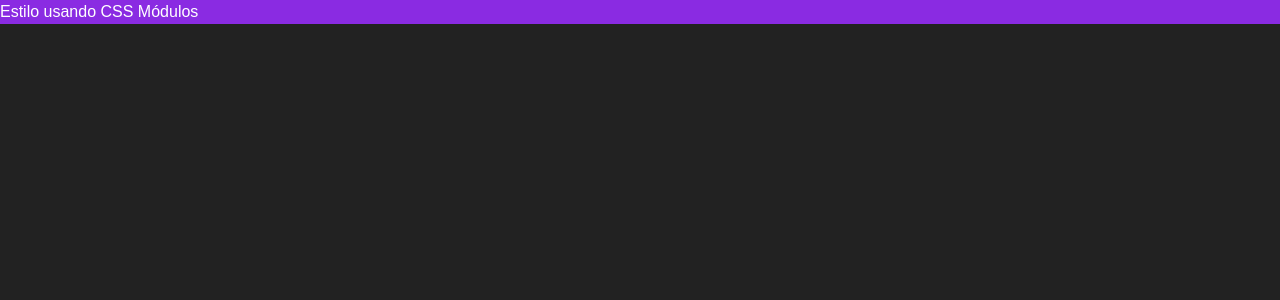
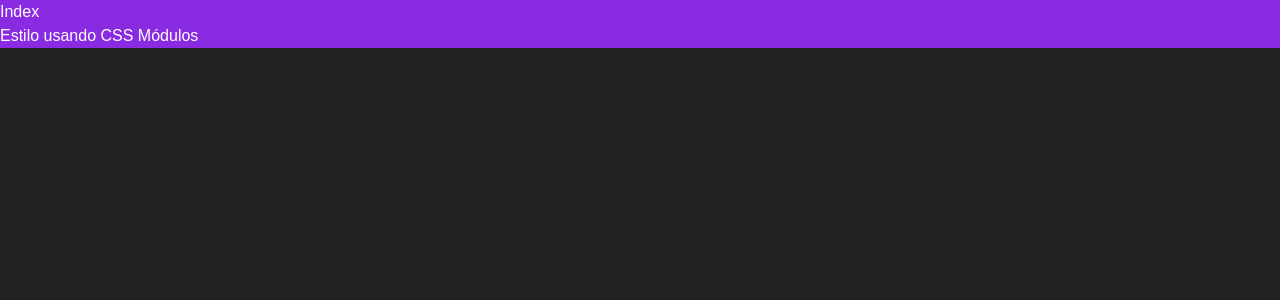
Before and after one commit to icaro-nog/react-redux-udemy, a Next.js app in the folder aulao_nextjs/fundamentos/: page /estiloso in a window 1280 px wide. Shown: the top 300 px of the page. Built offline with nearby package versions, Linux system fonts and the light colour scheme.

Commit message:
navegacao entre componentes

```diff
--- a/aulao_nextjs/fundamentos/src/pages/estiloso.jsx
+++ b/aulao_nextjs/fundamentos/src/pages/estiloso.jsx
@@ -1,8 +1,12 @@
 import '../styles/Estiloso.modules.css'
+import Link from 'next/link'
 
 export default function Estiloso(){
     return (
         <div className='roxo'>
+            <Link
+                href="/"
+            >Index</Link>
             <h1>Estilo usando CSS Módulos</h1>
         </div>
     )
```
Also changed, not shown: aulao_nextjs/fundamentos/src/pages/index.jsx (+5 -2 lines).
